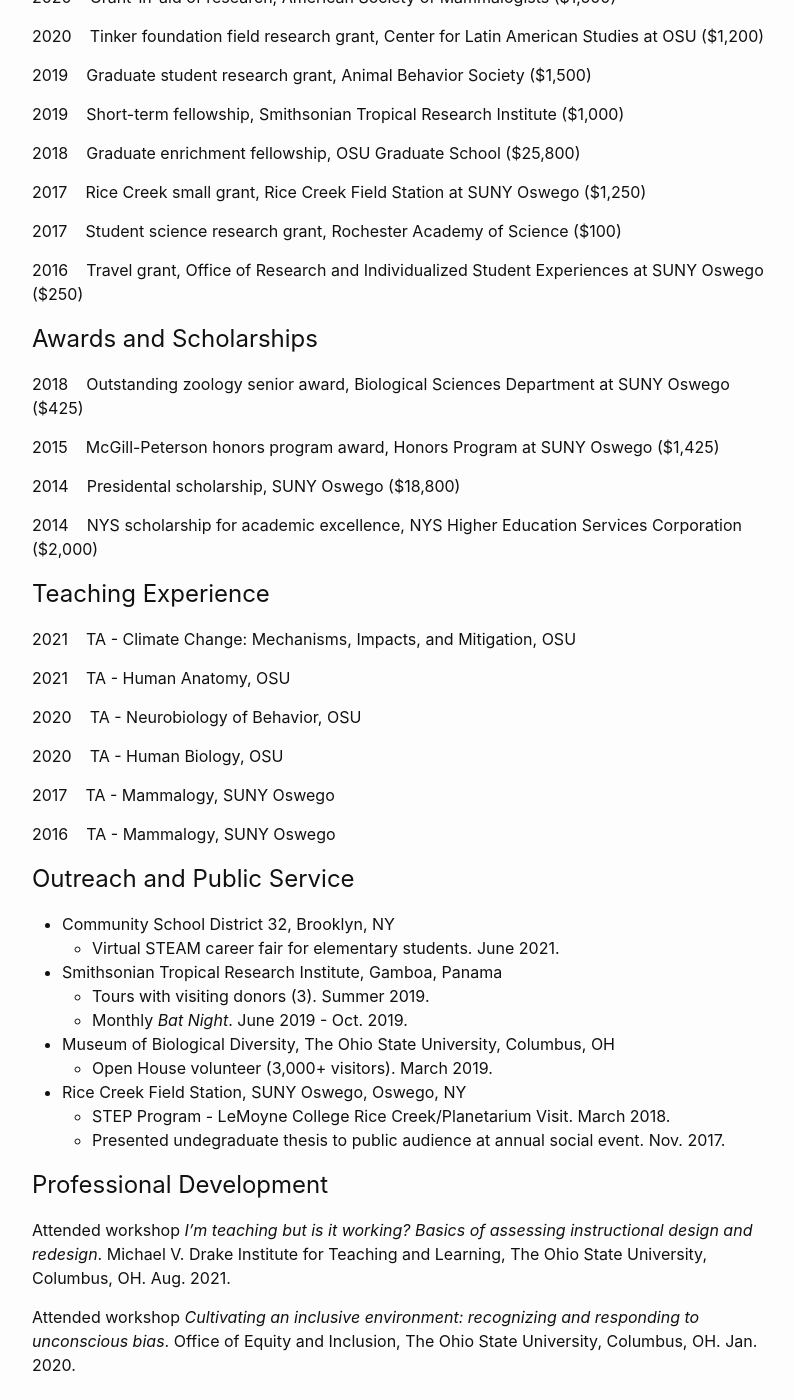
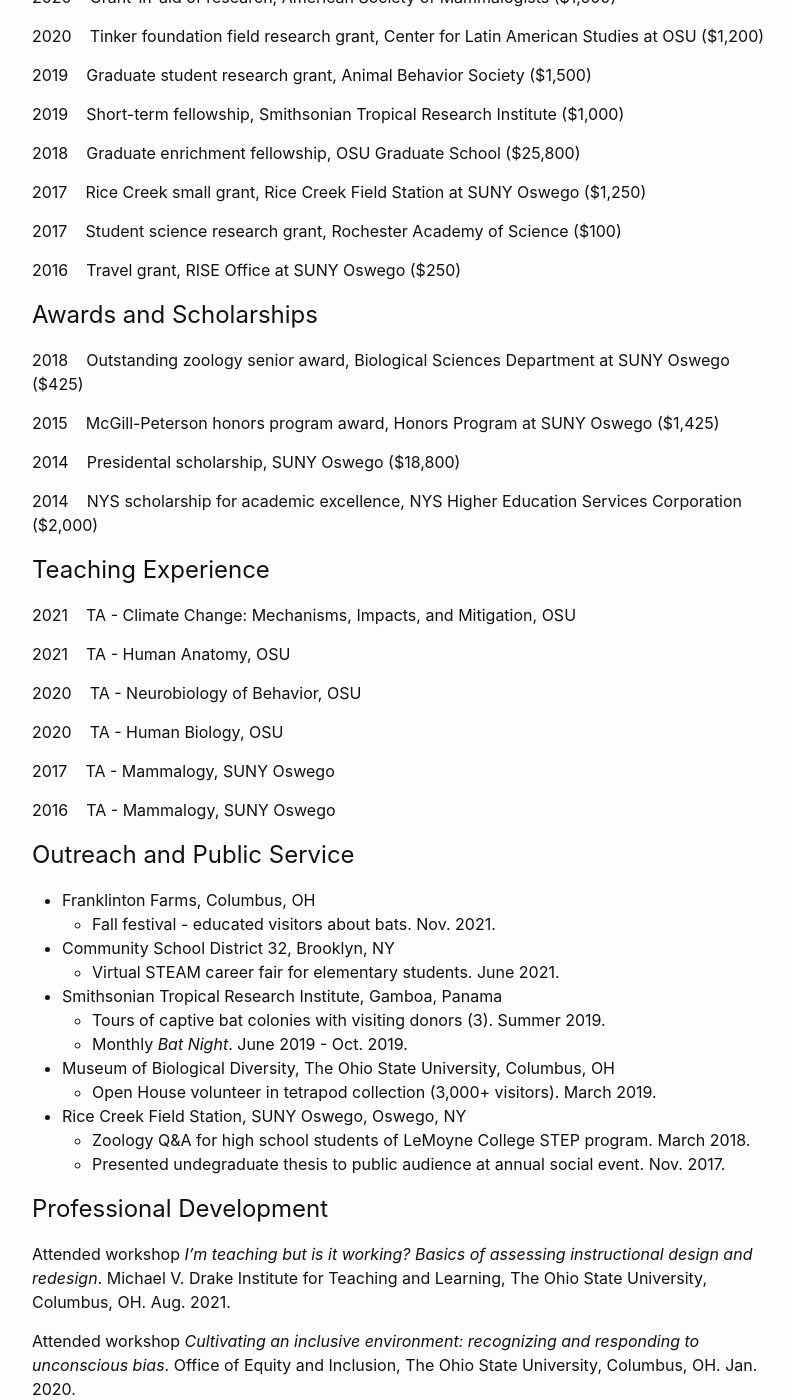
Before and after one commit to imranrazik/imranrazik.github.io, a Jekyll site: the page built from CV.md, in a window 1280 px wide and 1400 px high, scrolled down 2110 px. Shown: the whole window, without its empty margins (238-1032 px from the left). Built offline with Jekyll 4.4.1, drawn with Linux system fonts in a browser that asks for light colours; our own code applies the rules of GitHub Pages for plain Markdown files; some of the changed text lies outside the part shown.

Commit message:
Update CV.md

```diff
--- a/CV.md
+++ b/CV.md
@@ -17,7 +17,7 @@
 Research advisors: Dr. Julien Bachelier and Dr. Maria Sagot
 
 ## Publications
-Yarlagadda, K., **Razik, I**., Malhi, R.S., and Carter, G.G. Accepted. Social convergence of gut microbiomes in vampires bats. *Biology Letters*.
+Yarlagadda, K., **Razik, I**., Malhi, R.S., and Carter, G.G. 2021. Social convergence of gut microbiomes in vampires bats. *Biology Letters*, 17: 20210389. [Full text](https://doi.org/10.1098/rsbl.2021.0389).
 
 **Razik, I**., Brown, B.K.G., Page, R.A., and Carter, G.G. 2021. Non-kin adoption in the common vampire bat. *Royal Society Open Science*, 8: 201927. [Full text](https://doi.org/10.1098/rsos.201927).
  - Press: [New Scientist](https://www.newscientist.com/article/2267108-vampire-bat-adopts-orphan-baby-bat-after-untimely-death-of-its-mother/), [Ohio State University News](https://news.osu.edu/a-rare-observation-of-a-vampire-bat-adopting-an-unrelated-pup/), [Smithsonian Magazine](https://www.smithsonianmag.com/blogs/smithsonian-tropical-research-institute/2021/03/09/baby-vampire-bat-adopted-moms-best-friend/), [Forbes](https://www.forbes.com/sites/saratabin/2021/02/16/why-do-animals-adopt-the-case-of-a-baby-bat-adopted-by-its-mothers-best-friend-sheds-some-light-on-one-of-biologys-mysteries/?sh=5476317f4770), [EcoWatch](https://www.ecowatch.com/vampire-bat-adopt-baby-2650428436.html), [IFLScience](https://www.iflscience.com/plants-and-animals/an-orphaned-vampire-bat-pup-was-adopted-by-its-mothers-best-friend/), [Treehugger](https://www.treehugger.com/vampire-bat-adopts-orphaned-pup-5112684), [GEO magazine (French)](https://www.geo.fr/environnement/des-chercheurs-observent-une-chauve-souris-vampire-adopter-le-petit-de-son-amie-morte-203701), [Panamá América (Spanish)](https://www.panamaamerica.com.pa/variedades/estudio-cria-un-murcielago-vampiro-fue-adoptada-1181442), [Ethologisch (German)](https://ethologisch.de/vampir-adoptiert-jungtier-einer-verstorbenen-freundin/), [Top 5% of research outputs scored by Altmetric](https://royalsociety.altmetric.com/details/99876020).
@@ -68,7 +68,7 @@
 
 2017&nbsp;&nbsp;&nbsp;&nbsp;Student science research grant, Rochester Academy of Science ($100)
 
-2016&nbsp;&nbsp;&nbsp;&nbsp;Travel grant, Office of Research and Individualized Student Experiences at SUNY Oswego ($250)
+2016&nbsp;&nbsp;&nbsp;&nbsp;Travel grant, RISE Office at SUNY Oswego ($250)
 
 ## Awards and Scholarships
 2018&nbsp;&nbsp;&nbsp;&nbsp;Outstanding zoology senior award, Biological Sciences Department at SUNY Oswego ($425)
@@ -93,15 +93,17 @@
 2016&nbsp;&nbsp;&nbsp;&nbsp;TA - Mammalogy, SUNY Oswego
 
 ## Outreach and Public Service
+- Franklinton Farms, Columbus, OH
+  - Fall festival - educated visitors about bats.  Nov. 2021.
 - Community School District 32, Brooklyn, NY
   - Virtual STEAM career fair for elementary students. June 2021.
 - Smithsonian Tropical Research Institute, Gamboa, Panama
-  - Tours with visiting donors (3). Summer 2019.
+  - Tours of captive bat colonies with visiting donors (3). Summer 2019.
   - Monthly *Bat Night*. June 2019 - Oct. 2019.
 - Museum of Biological Diversity, The Ohio State University, Columbus, OH
-  - Open House volunteer (3,000+ visitors). March 2019.
+  - Open House volunteer in tetrapod collection (3,000+ visitors). March 2019.
 - Rice Creek Field Station, SUNY Oswego, Oswego, NY
-  - STEP Program - LeMoyne College Rice Creek/Planetarium Visit. March 2018.
+  - Zoology Q&A for high school students of LeMoyne College STEP program. March 2018.
   - Presented undegraduate thesis to public audience at annual social event. Nov. 2017.
 
 ## Professional Development
```
Also changed, not shown: other parts of CV.md (+1 -1 lines).
